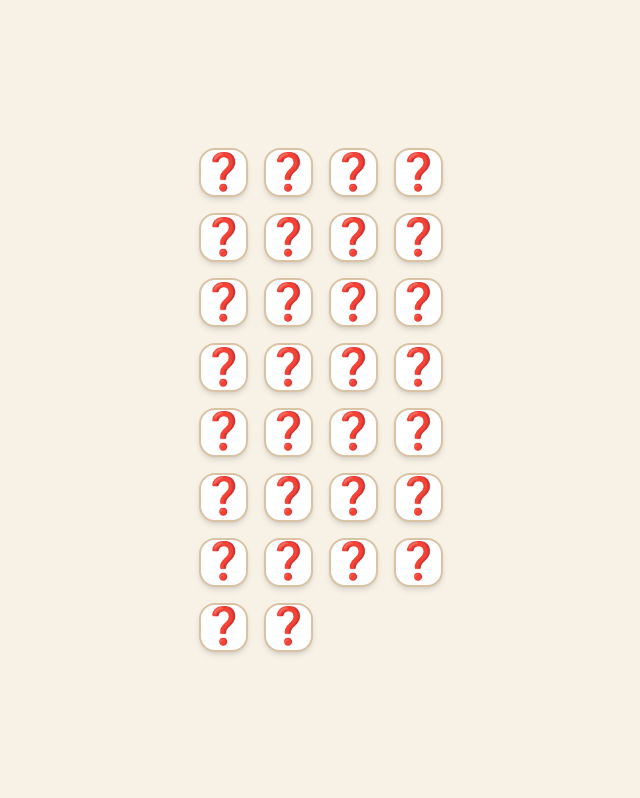
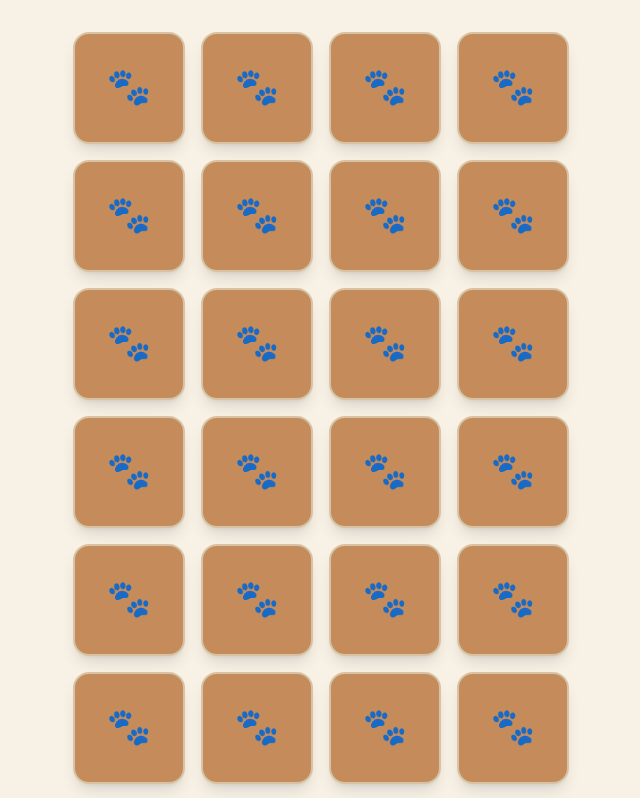
Before and after one commit to sahil-codex/cozy-memory, a Next.js app: page /game in a window 1280 px wide. Shown: the top 798 px of the page, without its empty margins (319-959 px from the left). Built offline with nearby package versions, Linux system fonts and the light colour scheme.

Commit message:
fixing card style

```diff
--- a/src/components/game/Cards.tsx
+++ b/src/components/game/Cards.tsx
@@ -1,5 +1,6 @@
 "use client";
 
+import {motion} from "framer-motion";
 import Image from "next/image";
 import { Card as CardType } from "../types/card";
 
@@ -10,11 +11,15 @@ type CardProps = {
 
 export default function Card({card,onClick}:CardProps){
     return(
-        <button onClick={()=>onClick(card.id)} className="aspect-square rounded-2xl border-2 border-[#D8C3A5] bg-white shadow-md hover:shadow-lg transition flex items-center justify-center overflow-hidden"
-            >{card.isFlipped?(
-                <Image src={card.image} alt = {card.animal} width={100} height={100} className="object-contain"/>):(
-                    <span className="text-4xl">❓</span>
-                )}
-        </button>
+        <motion.button whileHover={{scale:card.isFlipped ? 1 : 1.04, y:card.isFlipped ? 0 :-4,}} whileTap={{scale:0.96,}}transition={{type:"spring",stiffness:400,damping:20,}}onClick={()=>onClick(card.id)} className="relative aspect-square w-28 [perspective:1000px]">
+            <motion.div animate={{rotateY:card.isFlipped? 180:0,}}transition={{duration:0.45,}} style={{transformStyle:"preserve-3d",}} className="relative h-full w-full">
+                <div className="absolute inset-0 flex items-center justify-center rounded-2xl bg-[#C58B5A] shadow-lg border-2 border-[#D8C3A5] [backface-visibility:hidden]">
+                    <span className="text-4xl"> 🐾 </span>
+                </div>
+                <div className="absolute inset-0 flex items-center justify-center rounded-2xl bg-white border-2 border-[#D8C3A5] shadow-lg [transform:rotateY(180deg)] [backface-visibility:hidden]">
+                    <Image src={card.image} alt={card.animal} fill className="object-contain p-3"/>
+                </div>
+            </motion.div>
+        </motion.button>
     );
 }
```
